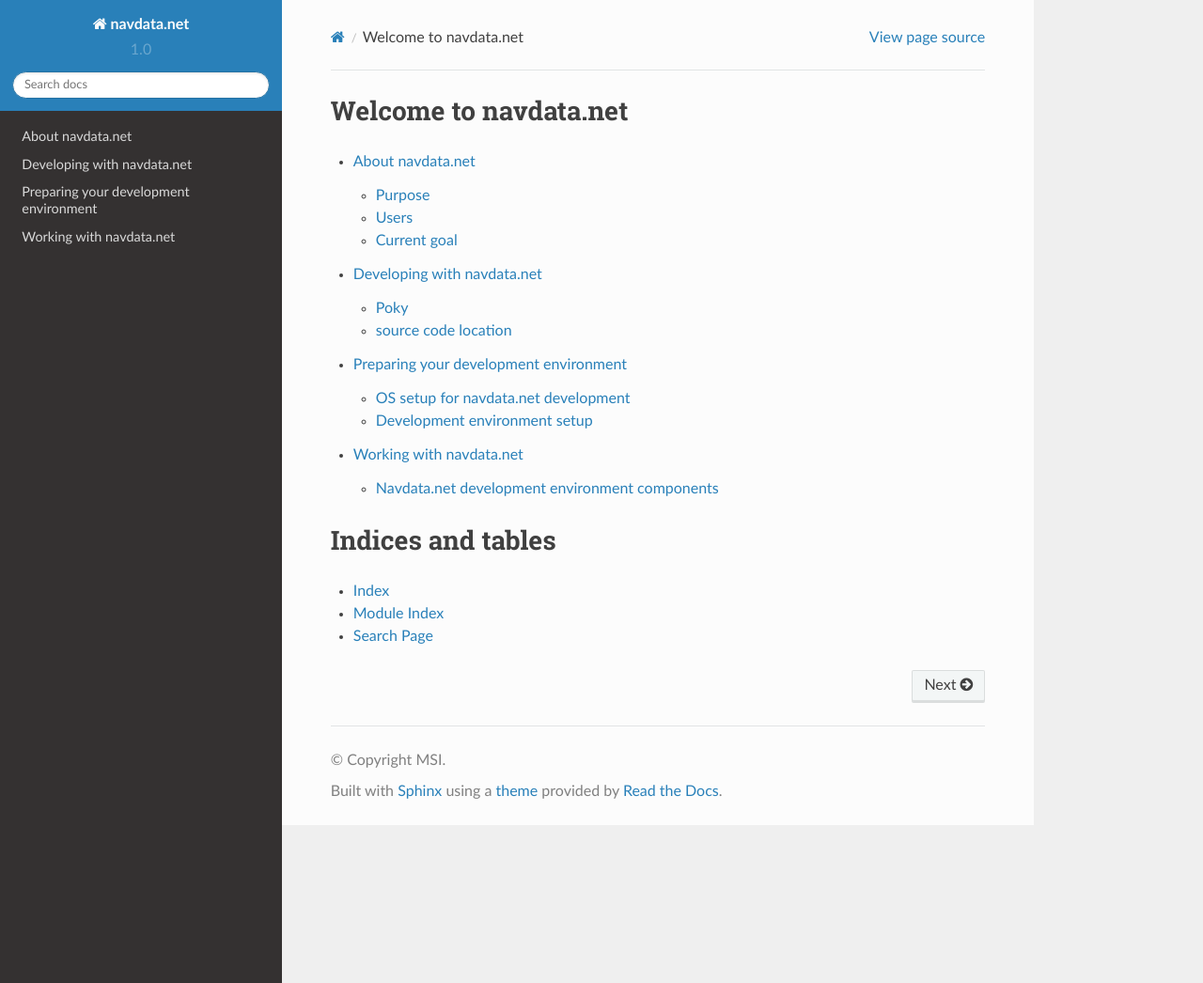
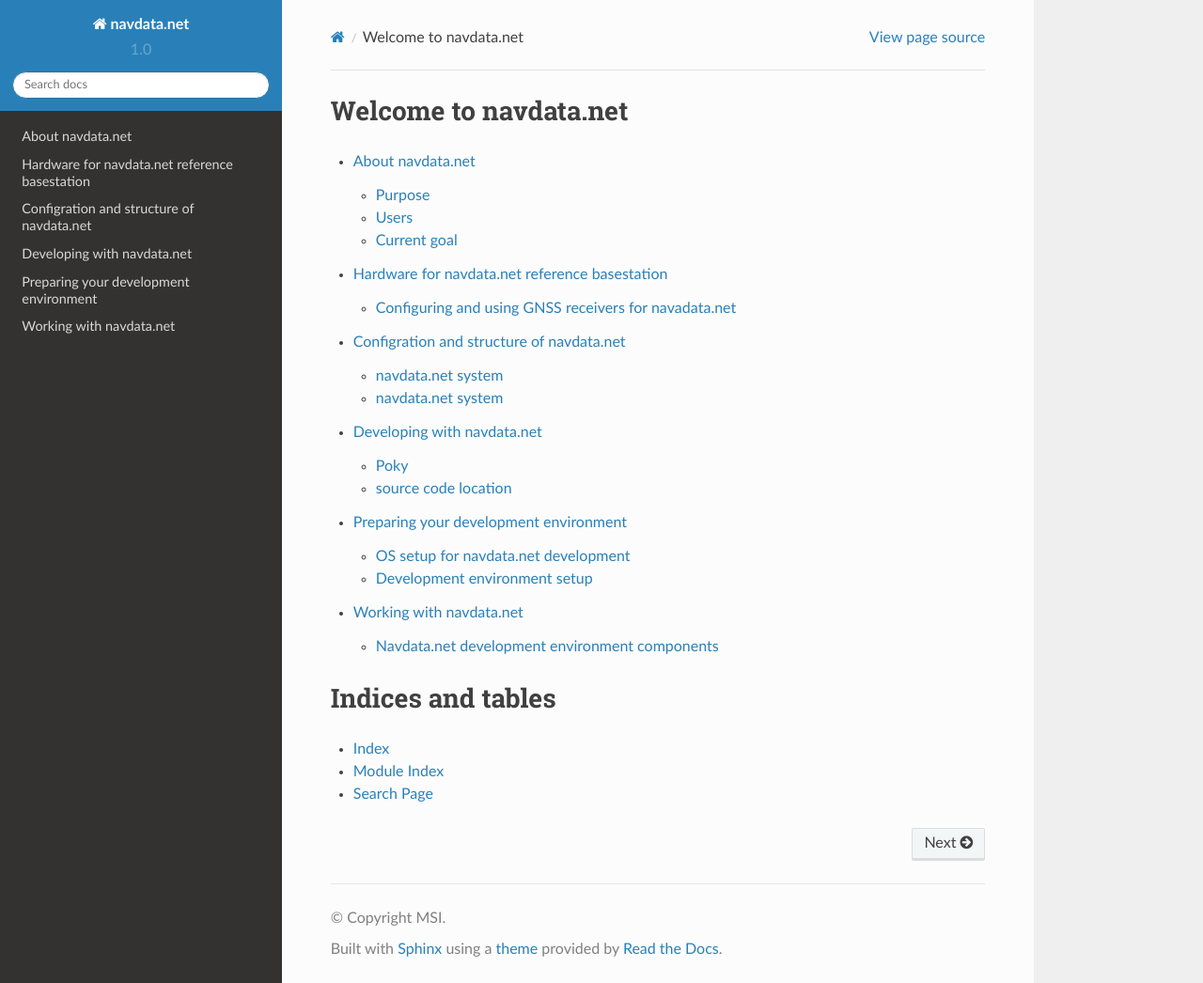
Before and after one commit to navdata-net/documentation, a Sphinx documentation site: the page built from source/index.rst, in a window 1280 px wide and 1046 px high. Shown: the whole window at 94% size. Built offline with Sphinx 7.4.7 and the Read the Docs theme 2.0.0, drawn with Linux system fonts in a browser that asks for light colours; some of the changed lines change nothing that is shown.

Commit message:
Initial configuration commit

```diff
--- /dev/null
+++ b/source/configuration/basestation.rst
@@ -0,0 +1,58 @@
+navdata.net system
+==================
+
+Overview
+--------
+
+The reference basestation is based on a Raspberry Pi 3 and a u-blox M8T receiver.
+The basestation is configured as an NTP server, RTKlib rtkrcv for location and a
+combination of RTKlib str2str and PylonGPS transceiver for data streaming.
+
+
+Hardware
+--------
+
+The Raspberry Pi 3 is connected to the M8T receiver via USB for data and GPIO
+pin 4 for the 1 Hz PPS signal.
+
+
+NTP server
+----------
+
+The NTP server is configured as a client to 4 pool.ntp.org servers of the country
+of the basestations public IP. The M8T PPS signal is provided via the kernel based
+PPS driver and used by NTPD for precision timekeeping. NTPD is configured as an
+NTP server for public reuse.
+
+
+rtkrcv
+------
+
+RTKlibs rtkrcv is the direct user of the M8T receiver via its USB based serial
+tty. rtkrcv continuously computes the basestations location from the satellite
+data. It is configured to provide several network ports on the local IP::
+
+  :3130 - telnet console (-p option)
+  :3131 - passthrough log rover / raw (u-blox format)
+  :3132 - passthrough log base / raw
+  :3133 - passthrough log corr / raw
+  :3134 - monitoring port (-m option)
+  :3135 - tcpsrvr solution (nmea format)
+  :3136 - tcpsrvr solution (llh format)
+
+
+str2str
+-------
+
+str2str is used to convert the u-blox receiver data format into standardised
+RTCMv3 format. str2str connects to rtkrcv on port :3131 to retrieve the receiver
+data and provides it on the local IP port::
+
+  :3141 - passthrough log rover / raw (RTCMv3 format)
+
+
+transceiver
+-----------
+
+transceiver connects to the local port :3141 and forwards the data to
+pylon.navdata.net
--- /dev/null
+++ b/source/configuration/index.rst
@@ -0,0 +1,8 @@
+Configration and structure of navdata.net
+=========================================
+
+.. toctree::
+   :maxdepth: 2
+
+   services
+   basestation
--- /dev/null
+++ b/source/configuration/services.rst
@@ -0,0 +1,45 @@
+navdata.net system
+==================
+
+Overview
+--------
+
+navdata.net combines several open source software components into an easy to use
+satellite navigation network that offers improved location precision to the
+general public as a community based service.
+
+navdata.net provides ready to run system images for specific low cost hardware
+and general configuration information to allow supporters to contribute data by
+operating community basestations at low cost.
+
+
+High level usage and overview
+-----------------------------
+
+User
+""""
+
+A user of navdata.net uses a local device, equipped with or connected to a
+satellite navigation receiver (eg. GPS device). The users intention is to use
+data from navdata.net to improve their location precision and reliability.
+
+The navdata.net data is retrieved through a PylonGPS client (transceiver) and
+handed over to evaluation by RTKlib. RTKlib combines it with the local receivers
+data to compute improved precision location information which is provided to
+client software (eg in the form of an emulated GPS device).
+
+
+Broadcaster and catalog
+"""""""""""""""""""""""
+
+The users navdata.net client (transceiver) connects to navdata.net broadcasters
+to identify and subscribe to the basestation closest to the user (best precision).
+The broadcaster sends subscribed navigation data to the client.
+
+
+Basestation
+"""""""""""
+
+A Basestation is directly connected to a -fixed location- satellite navigation
+antenna via a receiver that supports delivery of raw signal data. The basestation
+evaluates the data and sends it to a navdata.net Broadcaster.
--- /dev/null
+++ b/source/hardware/gnss_receiver.rst
@@ -0,0 +1,19 @@
+Configuring and using GNSS receivers for navadata.net
+=====================================================
+
+u-blox
+------
+
+By using rtklibexplorers edition of RTKLIB we get enhanced support for`u-blox receivers`_.
+On rtklibexplorers website we can find an article about`Configuring the GPS receiver`_ for use with RTKLIB.
+
+In summary::
+
+  set UBX:CFG:PRT:Baudrate to 115200
+  disable all NMEA messages
+  save configuration in UBX:CFG:CFG:Save configuration
+
+
+
+.. u-blox receivers: https://www.u-blox.com/en/position-time
+.. Configuring the GPS receiver: https://rtklibexplorer.wordpress.com/2016/01/30/configuring-the-gps-receiver-ublox-eval-software/
--- /dev/null
+++ b/source/hardware/index.rst
@@ -0,0 +1,7 @@
+Hardware for navdata.net reference basestation
+==============================================
+
+.. toctree::
+   :maxdepth: 2
+
+   gnss_receiver
--- a/source/index.rst
+++ b/source/index.rst
@@ -9,6 +9,8 @@
    :maxdepth: 2
 
    about
+   hardware/index
+   configuration/index
    development/index
 
 
```
